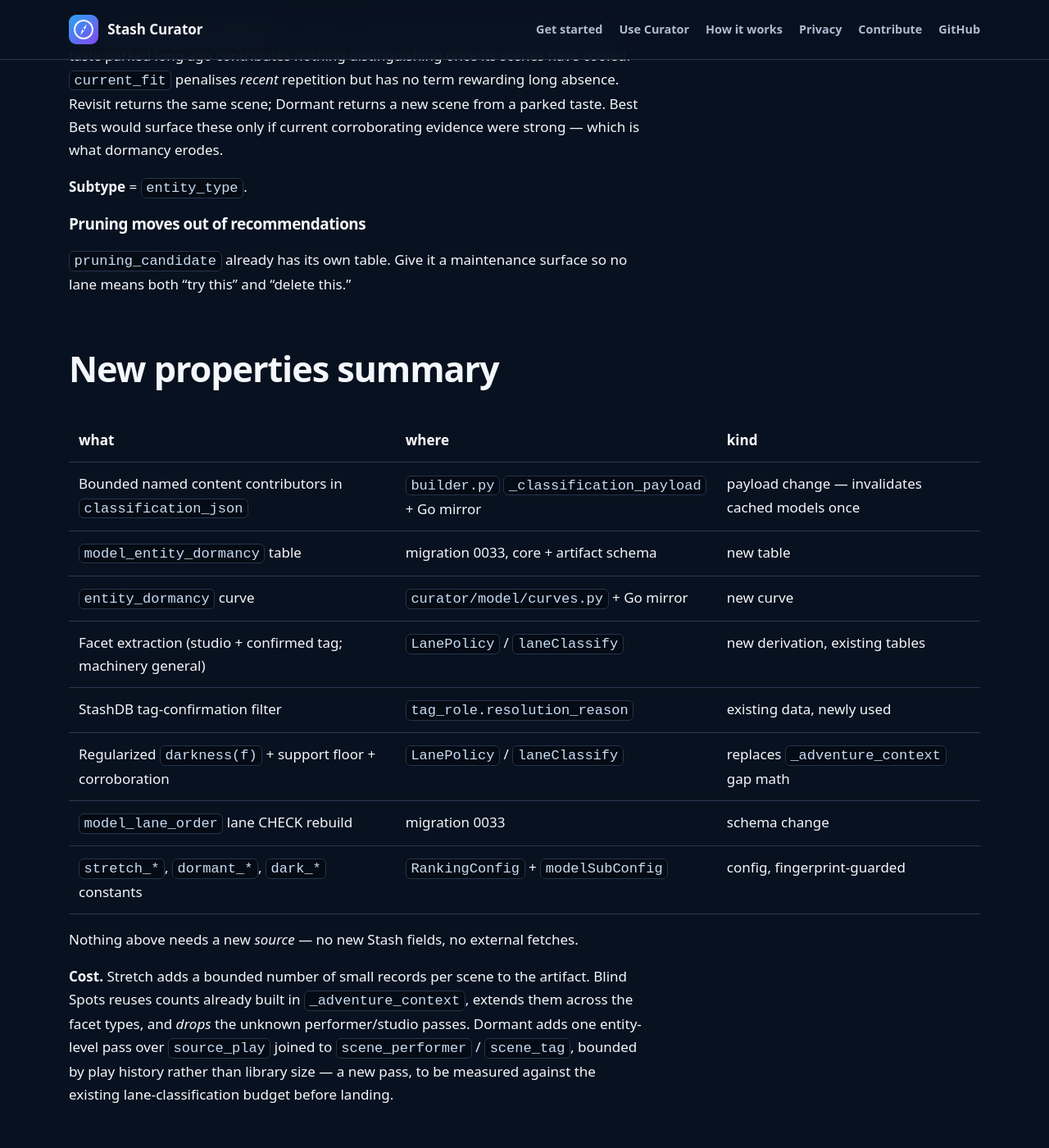
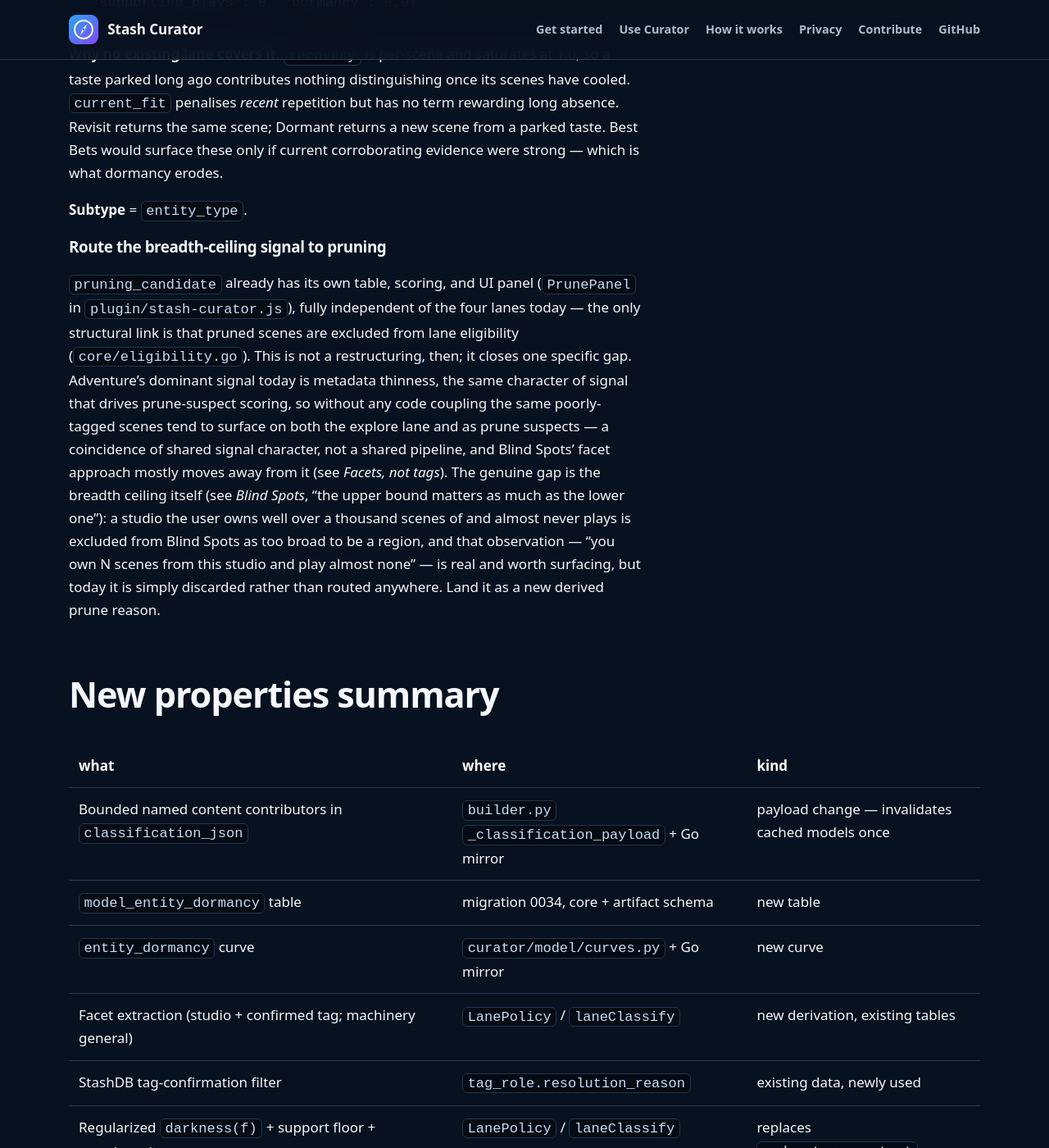
Before and after one commit to mrx-31415/stash-curator, a Jekyll site: the page built from docs/workpackage-lane-redesign.md, in a window 1280 px wide and 1400 px high, scrolled down 15499 px. Shown: the whole window at 82% size. Built offline with Jekyll 4.4.1, drawn with Linux system fonts in a browser that asks for light colours; our own code applies the rules of GitHub Pages for plain Markdown files; some of the changed text lies outside the part shown.

Commit message:
docs: correct the lane-redesign doc's migration number and pruning framing
Migration 0033 got claimed by an unrelated main commit during the rebase,
so Stretch's rebuild landed as 0034 instead; the doc still said 0033 in
six places. Also found while answering a question about it: the doc
claimed model_scene_lane.lane was unconstrained TEXT, which is wrong (it
carries the same old CHECK as model_lane_order and needed the same
rebuild), and "pruning moves out of recommendations" overstated what
stage 4 actually is — pruning already has its own table and UI today;
the real gap is that Blind Spots' breadth ceiling discards a real signal
instead of routing it there.

````diff
--- a/docs/workpackage-lane-redesign.md
+++ b/docs/workpackage-lane-redesign.md
@@ -480,7 +480,8 @@ undo.
 
 ### Dormant — new
 
-**New table required** (migration 0033):
+**New table required** (migration 0034 — see *Architecture context* for why
+the number moved):
 
 ```sql
 CREATE TABLE model_entity_dormancy (
@@ -565,22 +566,36 @@ corroborating evidence were strong — which is what dormancy erodes.
 
 **Subtype** = `entity_type`.
 
-### Pruning moves out of recommendations
+### Route the breadth-ceiling signal to pruning
 
-`pruning_candidate` already has its own table. Give it a maintenance surface so
-no lane means both "try this" and "delete this."
+`pruning_candidate` already has its own table, scoring, and UI panel
+(`PrunePanel` in `plugin/stash-curator.js`), fully independent of the four
+lanes today — the only structural link is that pruned scenes are excluded
+from lane eligibility (`core/eligibility.go`). This is not a restructuring,
+then; it closes one specific gap. Adventure's dominant signal today is
+metadata thinness, the same character of signal that drives prune-suspect
+scoring, so without any code coupling the same poorly-tagged scenes tend to
+surface on both the explore lane and as prune suspects — a coincidence of
+shared signal character, not a shared pipeline, and Blind Spots' facet
+approach mostly moves away from it (see *Facets, not tags*). The genuine gap
+is the breadth ceiling itself (see *Blind Spots*, "the upper bound matters as
+much as the lower one"): a studio the user owns well over a thousand scenes
+of and almost never plays is excluded from Blind Spots as too broad to be a
+region, and that observation — "you own N scenes from this studio and play
+almost none" — is real and worth surfacing, but today it is simply discarded
+rather than routed anywhere. Land it as a new derived prune reason.
 
 ## New properties summary
 
 | what | where | kind |
 |---|---|---|
 | Bounded named content contributors in `classification_json` | `builder.py` `_classification_payload` + Go mirror | payload change — invalidates cached models once |
-| `model_entity_dormancy` table | migration 0033, core + artifact schema | new table |
+| `model_entity_dormancy` table | migration 0034, core + artifact schema | new table |
 | `entity_dormancy` curve | `curator/model/curves.py` + Go mirror | new curve |
 | Facet extraction (studio + confirmed tag; machinery general) | `LanePolicy` / `laneClassify` | new derivation, existing tables |
 | StashDB tag-confirmation filter | `tag_role.resolution_reason` | existing data, newly used |
 | Regularized `darkness(f)` + support floor + corroboration | `LanePolicy` / `laneClassify` | replaces `_adventure_context` gap math |
-| `model_lane_order` lane CHECK rebuild | migration 0033 | schema change |
+| `model_scene_lane` / `model_lane_candidate_cache` / `model_lane_order` lane CHECK rebuild | migration 0034 | schema change |
 | `stretch_*`, `dormant_*`, `dark_*` constants | `RankingConfig` + `modelSubConfig` | config, fingerprint-guarded |
 
 Nothing above needs a new *source* — no new Stash fields, no external fetches.
@@ -633,12 +648,20 @@ Each of these was measured, not assumed.
   oracle) with byte-identical differential tests. `LanePolicy.classify` and
   `laneClassify` must stay row-for-row equal, including `qualification_json`
   key order. Every formula above lands twice.
-- **Migration 0033** (mirrored byte-identical in `core/migrations/` and
-  `curator/storage/sql/`): `model_lane_order` from migration 0015 carries
-  `CHECK (lane IN ('for_you','best_bets','revisit','discover','adventure'))`
-  and a matching `source_lane` check, so renaming or adding a lane means
-  rebuilding that table. The same migration adds `model_entity_dormancy`.
-  `model_scene_lane.lane` is unconstrained `TEXT`.
+- **Migration 0034** (renumbered from the original 0033 during rebase: `main`
+  had independently claimed 0033 for an unrelated ELO-table drop; mirrored
+  byte-identical in `core/migrations/` and `curator/storage/sql/`). Three
+  tables carry a `CHECK (lane IN (...))` naming the old lane list and cannot
+  be altered in place, so all three are rebuilt: `model_scene_lane` (from
+  migration 0003 — contrary to an earlier version of this doc, its `lane`
+  column is **not** unconstrained), `model_lane_candidate_cache` (migration
+  0008), and `model_lane_order` + `source_lane` (migration 0015). The same
+  migration adds `model_entity_dormancy`. All three rebuilt tables are
+  `MODEL_TABLES` entries (`curator/storage/artifacts.py`), so a connection
+  with an active model artifact shadows each name with a temp view; every
+  `DROP`/`CREATE TABLE` is `main.`-qualified to target the core-schema copy
+  instead, and `model_scene_lane`'s two indexes (which `CREATE INDEX` cannot
+  schema-qualify) are preceded by `DROP VIEW IF EXISTS temp.model_scene_lane`.
 - New thresholds are config-backed so the canonical-config fingerprint guards
   them; changing them invalidates cached models, which is intended.
 - The contributor-list payload change alters the model fingerprint once.
@@ -674,14 +697,16 @@ Each of these was measured, not assumed.
 
 1. **Stretch** — contributor-payload extension, the required-challenge gate,
    the confirmation filter, per-kind normalization, and the per-dimension cap.
-   No new table, no new pass.
+   No new table, no new pass. **Shipped** (migration 0034, PR #172).
 2. **Blind Spots** — facet extraction, regularized darkness, corroboration
-   gate, ranking inversion, facet dismissal. Needs the 0033 lane rename.
+   gate, ranking inversion, facet dismissal. Needs the 0034 lane rename.
 3. **Dormant** — the entity pass, the table, and the curve.
-4. **Pruning surface split** and doc/UI copy alignment.
+4. **Route the Blind Spots breadth-ceiling signal to pruning** and doc/UI
+   copy alignment.
 
-Steps 1-3 all want migration 0033; land the schema once and gate the lanes
-behind config if they cannot ship together.
+Steps 1-3 all want migration 0034 (already landed by step 1); land any
+further schema for steps 2-3 as its own migration, and gate the lanes behind
+config if they cannot ship together.
 
 ## Open questions
 
````
